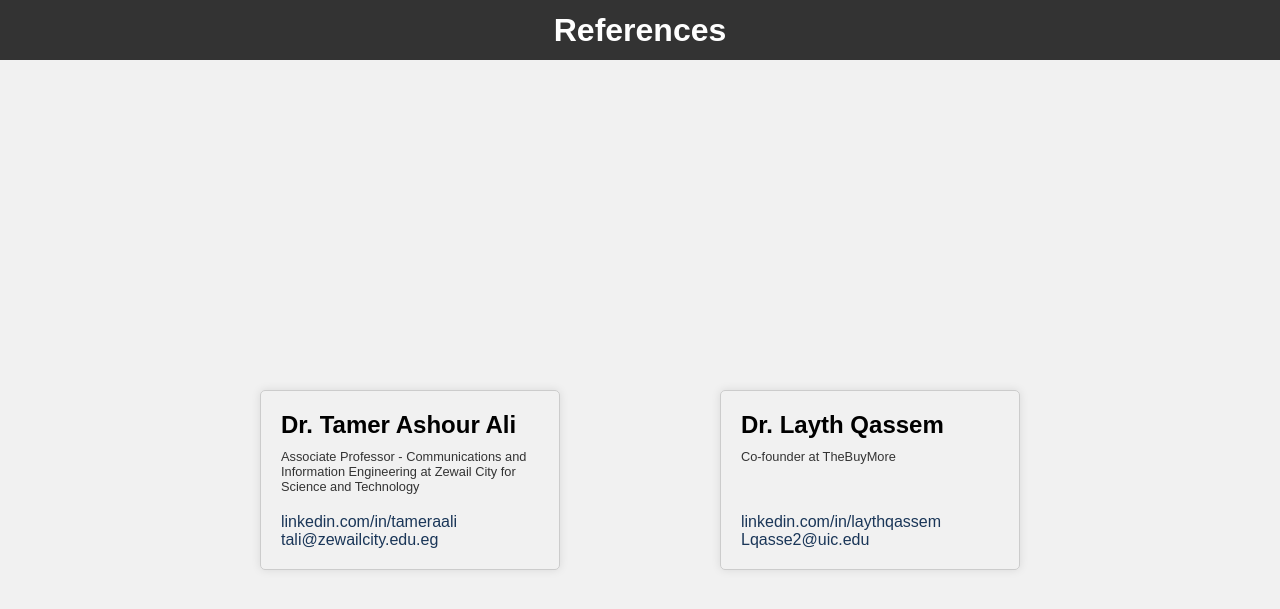
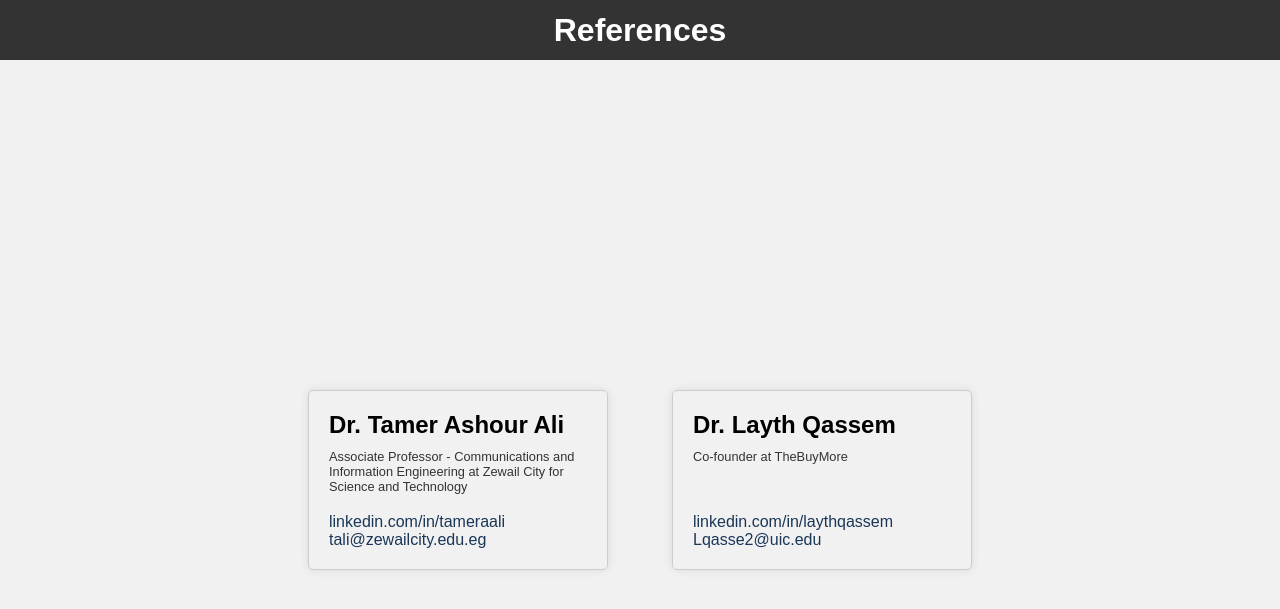
Before and after one commit to mhdeeb/mhdeeb.github.io, a Jekyll site: the page link/references.html, which Jekyll copies as it is, in a window 1280 px wide. Shown: the top 609 px of the page. Built offline with Jekyll 4.4.1, drawn with Linux system fonts in a browser that asks for light colours.

Commit message:
Update references.html

```diff
--- a/link/references.html
+++ b/link/references.html
@@ -32,7 +32,7 @@
       main {
         display: flex;
         justify-content: center;
-        gap: 10rem;
+        gap: 5%;
         align-items: center;
         flex: 1;
         background-color: #f1f1f1;
@@ -77,6 +77,13 @@
       a:hover {
         text-decoration: underline;
       }
+
+      @media (max-width: 768px) {
+        main {
+          flex-direction: column;
+          gap: 20px;
+        }
+      }
     </style>
     <title>References</title>
   </head>
```
